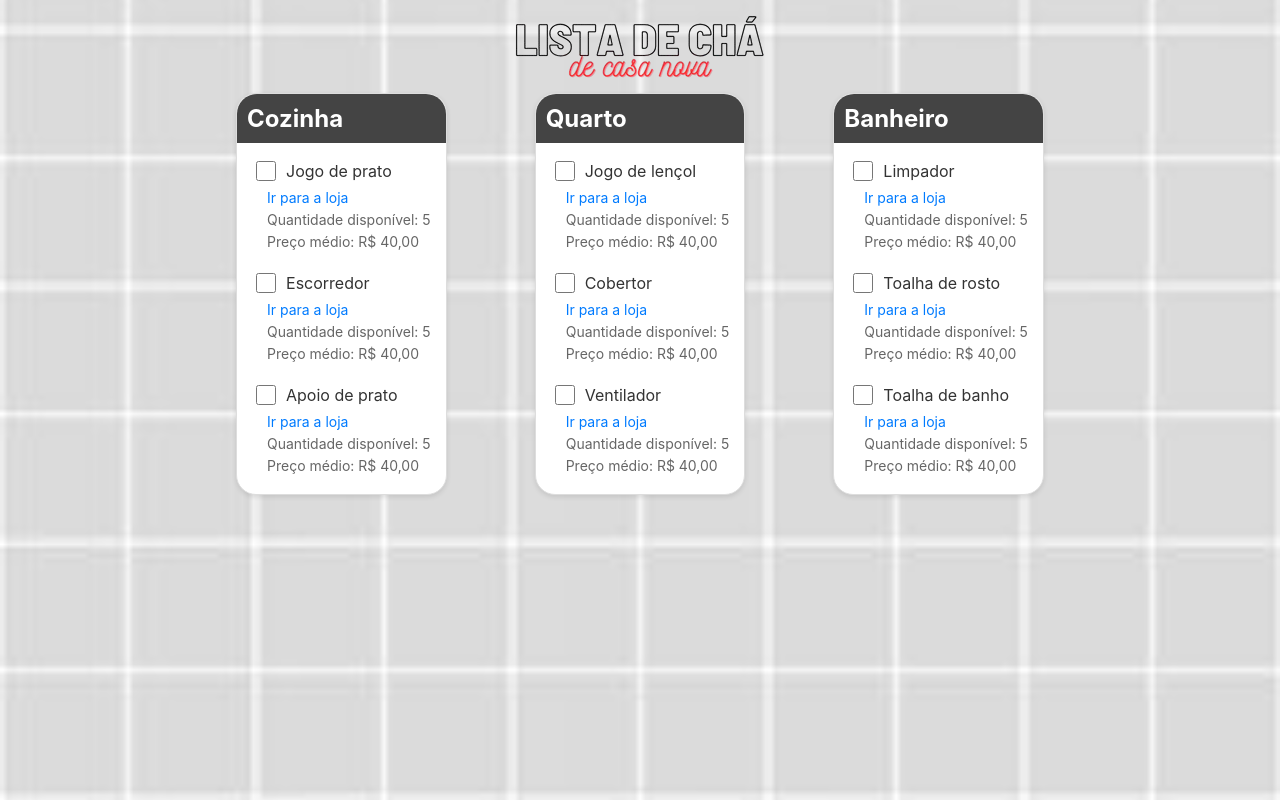
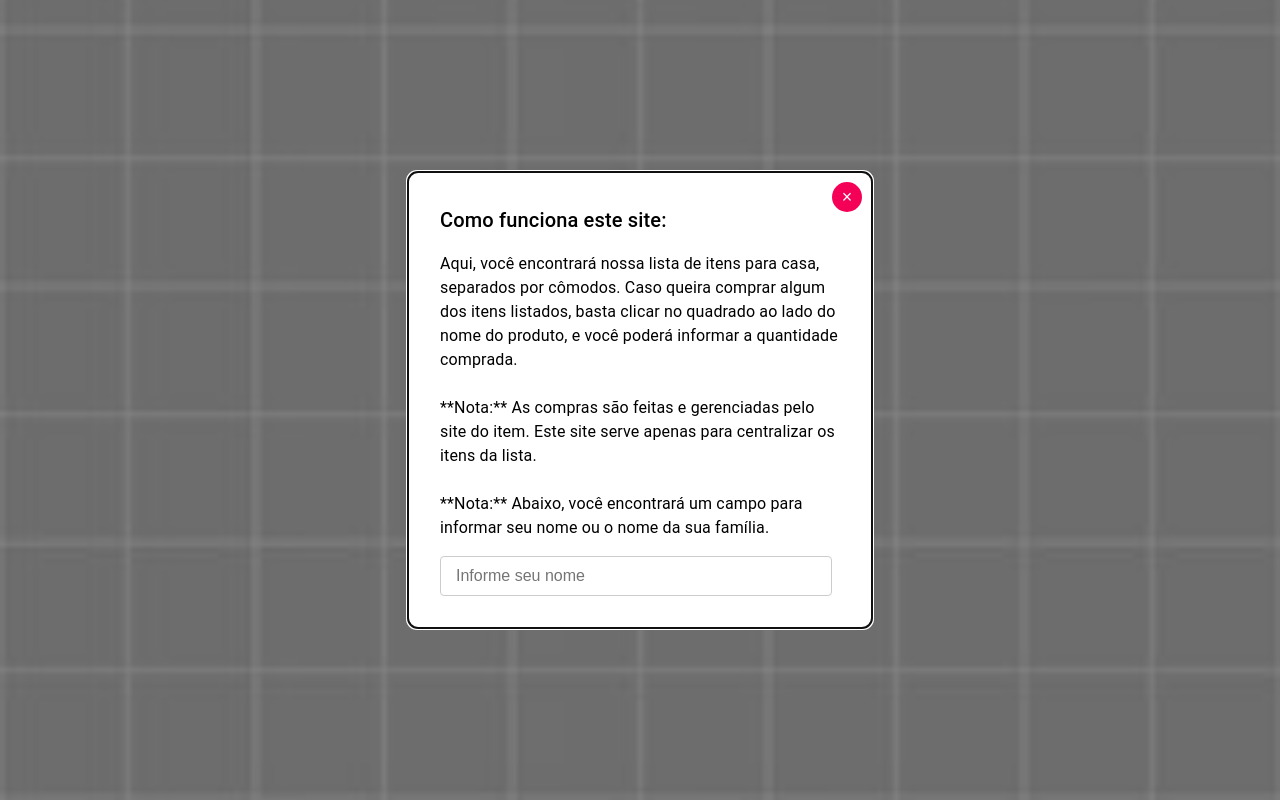
Before and after one commit to DiegoAmorimDeSousa/make-lista-web, a React (Create React App) app: page / in a window 1280 px wide. Built offline with nearby package versions, Linux system fonts and the light colour scheme; the HTML template or start-up script is replaced by a standard one.

Commit message:
feat: add explanation modal

```diff
--- a/package.json
+++ b/package.json
@@ -3,6 +3,9 @@
   "version": "0.1.0",
   "private": true,
   "dependencies": {
+    "@emotion/react": "^11.13.0",
+    "@emotion/styled": "^11.13.0",
+    "@mui/material": "^5.16.7",
     "@testing-library/jest-dom": "^5.17.0",
     "@testing-library/react": "^13.4.0",
     "@testing-library/user-event": "^13.5.0",
--- a/src/App.tsx
+++ b/src/App.tsx
@@ -1,10 +1,15 @@
+import * as React from 'react';
+
 import './App.css';
 
 import Content from './pages/content';
+import ExplanationModal from './components/Modal/ExplanationModal/ExplanationModal';
 
 function App() {
+  const [closeModal, setCloseModal] = React.useState(false);
+
   return (
-    <Content />
+    closeModal ? <Content /> : <ExplanationModal setCloseModal={setCloseModal}/>
   );
 }
 
--- /dev/null
+++ b/src/components/Modal/ExplanationModal/ExplanationModal.tsx
@@ -0,0 +1,103 @@
+import * as React from 'react';
+import { Box, Typography, Modal } from '@mui/material';
+
+const style = {
+  position: 'absolute' as 'absolute',
+  top: '50%',
+  left: '50%',
+  transform: 'translate(-50%, -50%)',
+  width: 400,
+  bgcolor: 'background.paper',
+  p: 4,
+  borderRadius: '10px'
+};
+
+interface ModalProps {
+  setCloseModal: any
+}
+
+const ExplanationModal: React.FC<ModalProps> = ({ setCloseModal }) => {
+  const [open, setOpen] = React.useState(false);
+  const [userName, setUserName] = React.useState('');
+
+  React.useEffect(() => {
+    setOpen(true)
+    setUserName(localStorage.getItem('USER_NAME') || '')
+  }, [])
+
+  const handleClose = () => {
+    setOpen(false);
+    setCloseModal(true)
+  };
+
+  return (
+    <div>
+      <Modal
+        open={open}
+        onClose={handleClose}
+        aria-labelledby="modal-modal-title"
+        aria-describedby="modal-modal-description"
+      >
+        <Box sx={{ ...style, position: 'relative' }}>
+          <Typography id="modal-modal-title" variant="h6" component="h2">
+            Como funciona este site:
+          </Typography>
+          <Typography id="modal-modal-description" sx={{ mt: 2 }}>
+            Aqui, você encontrará nossa lista de itens para casa, separados por cômodos. Caso queira comprar algum dos itens listados, basta clicar no quadrado ao lado do nome do produto, e você poderá informar a quantidade comprada.
+            <br />
+            <br />
+            **Nota:** As compras são feitas e gerenciadas pelo site do item. Este site serve apenas para centralizar os itens da lista.
+            <br />
+            <br />
+            **Nota:** Abaixo, você encontrará um campo para informar seu nome ou o nome da sua família.
+          </Typography>
+          <Box className="input-group" sx={{ mt: 2 }}>
+            <input
+              value={userName}
+              placeholder="Informe seu nome"
+              style={{
+                padding: '10px 15px',
+                width: '90%',
+                borderRadius: '4px',
+                border: '1px solid #ccc',
+                fontSize: '16px',
+                outline: 'none',
+                transition: 'border-color 0.3s',
+              }}
+              onChange={(e) => {
+                localStorage.setItem('USER_NAME', e.target.value);
+                setUserName(e.target.value)
+              }}
+              onFocus={(e) => (e.target.style.borderColor = '#1976d2')}
+              onBlur={(e) => (e.target.style.borderColor = '#ccc')}
+            />
+          </Box>
+          <button
+            onClick={handleClose}
+            style={{
+              position: 'absolute',
+              top: '10px',
+              right: '10px',
+              backgroundColor: '#f50057',
+              color: 'white',
+              border: 'none',
+              borderRadius: '50%',
+              width: '30px',
+              height: '30px',
+              cursor: 'pointer',
+              fontSize: '18px',
+              display: 'flex',
+              alignItems: 'center',
+              justifyContent: 'center',
+            }}
+          >
+            &times;
+          </button>
+        </Box>
+      </Modal>
+    </div>
+  );
+
+}
+
+export default ExplanationModal;
```
Also changed, not shown: src/components/base/index.tsx (deleted, +0 -11 lines), src/components/base/styles.ts (deleted, +0 -11 lines), src/components/house/index.tsx (deleted, +0 -15 lines), src/components/house/styles.ts (deleted, +0 -8 lines), src/components/roof/index.tsx (deleted, +0 -9 lines), src/components/roof/styles.ts (deleted, +0 -24 lines), 1 other file (tests, documents, lock files or other folders).
